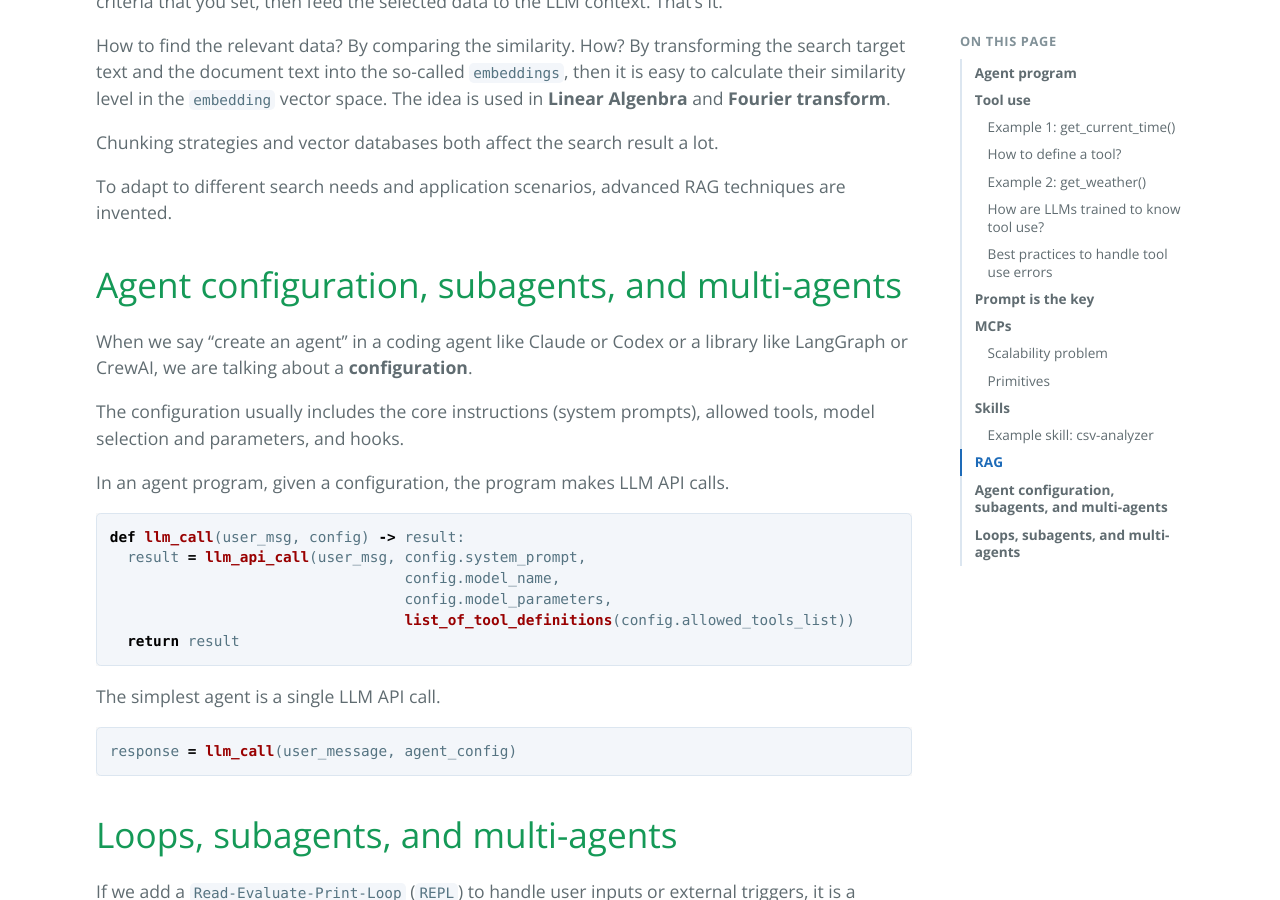
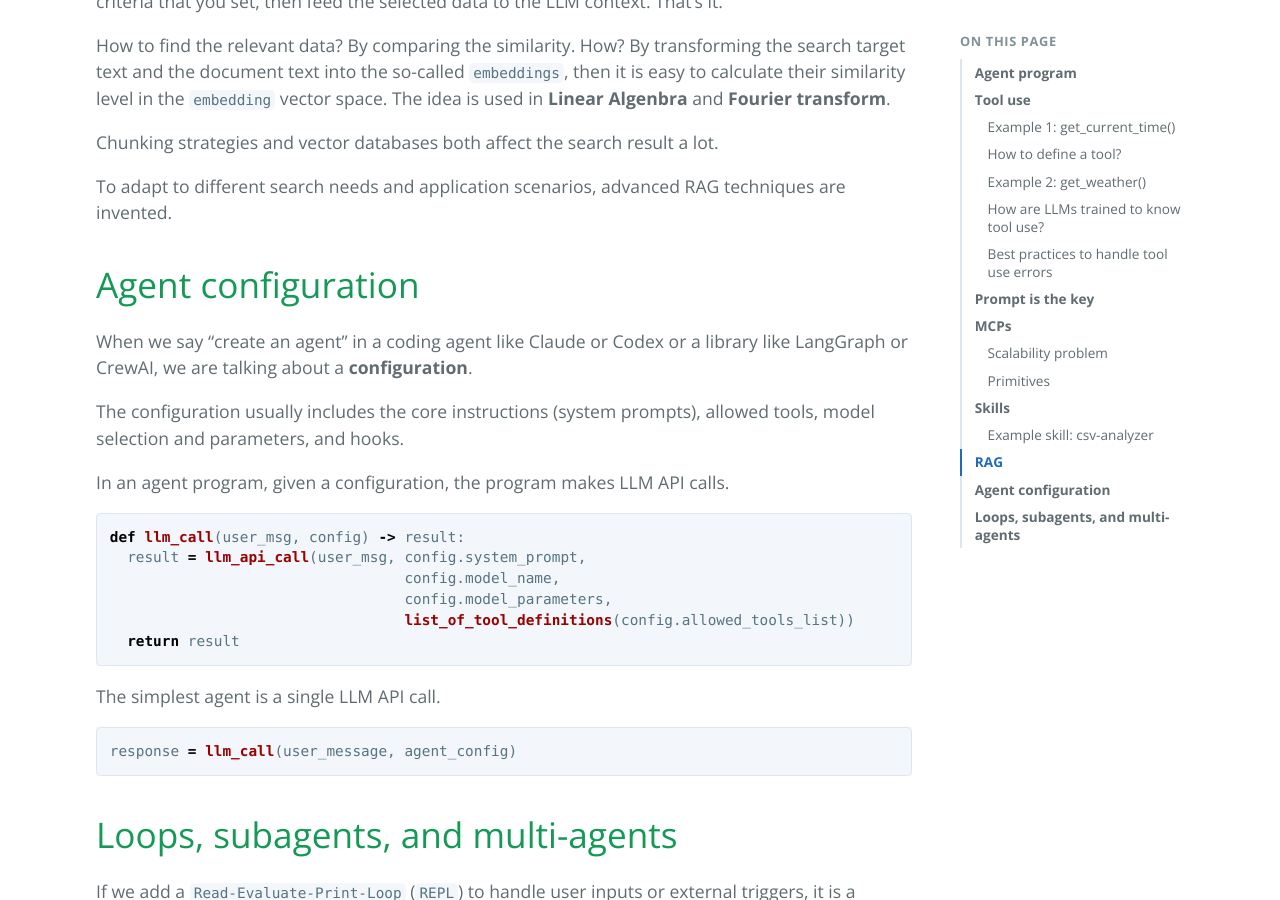
Before and after one commit to rui-r-duan/blog, a Jekyll site: the page built from _posts/2026-09-16-ai-agents.md, in a window 1280 px wide and 900 px high, scrolled down 15331 px. Built offline with Jekyll 4.4.1, drawn with Linux system fonts in a browser that asks for light colours.

Commit message:
fix: a heading

```diff
--- a/_posts/2026-09-16-ai-agents.md
+++ b/_posts/2026-09-16-ai-agents.md
@@ -544,7 +544,7 @@ a lot.
 To adapt to different search needs and application scenarios, advanced
 RAG techniques are invented.
 
-# Agent configuration, subagents, and multi-agents
+# Agent configuration
 
 When we say "create an agent" in a coding agent like Claude or Codex
 or a library like LangGraph or CrewAI, we are talking about a
```
